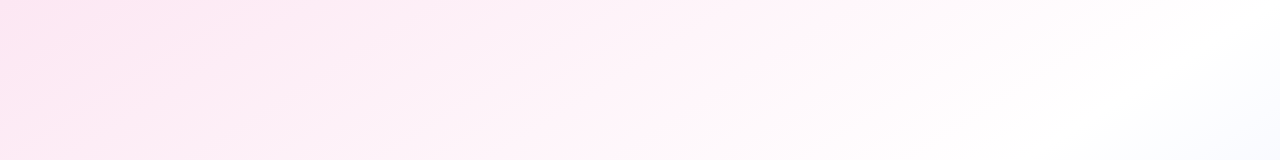
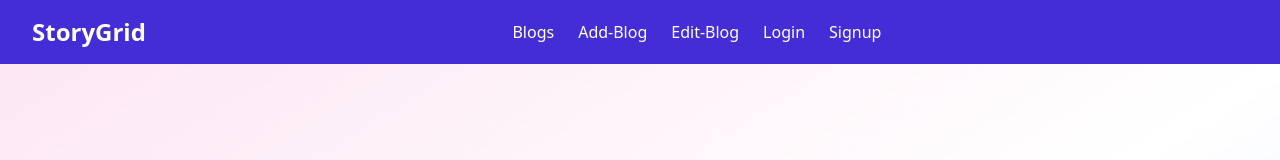
Before and after one commit to rahulbhongade358/StoryGrid, a React (Vite) app in the folder client/: page /blogedit/1 in a window 1280 px wide. Shown: the top 160 px of the page. Built offline with nearby package versions, Linux system fonts and the light colour scheme; no server answers.

Commit message:
feat: Added  Navbar

```diff
--- /dev/null
+++ b/client/src/Components/Navbar.jsx
@@ -0,0 +1,41 @@
+import React, { useState, useEffect } from "react";
+import { Link } from "react-router";
+import { getCurrentuser } from "../utils/utils";
+
+function Navbar() {
+  const [logginUser, setLogginUser] = useState(null);
+  useEffect(() => {
+    setLogginUser(getCurrentuser());
+  }, []);
+  return (
+    <nav className="bg-indigo-700 text-white px-8 py-4 flex items-center justify-between shadow-md">
+      <div className="text-2xl font-bold">StoryGrid</div>
+      <ul className="hidden md:flex space-x-6 font-medium">
+        <Link to="/bloglist" className="hover:text-gray-200 cursor-pointer">
+          Blogs
+        </Link>
+        <Link to="/blogadd" className="hover:text-gray-200 cursor-pointer">
+          Add-Blog
+        </Link>
+        <Link to="/blogedit/:id" className="hover:text-gray-200 cursor-pointer">
+          Edit-Blog
+        </Link>
+        <Link to="/login" className="hover:text-gray-200 cursor-pointer">
+          Login
+        </Link>
+        <Link to="/signup" className="hover:text-gray-200 cursor-pointer">
+          Signup
+        </Link>
+      </ul>
+      <div className="flex items-center space-x-4">
+        {logginUser ? (
+          <>
+            <span className="font-semibold">Hi, {logginUser.name}</span>
+          </>
+        ) : null}
+      </div>
+    </nav>
+  );
+}
+
+export default Navbar;
--- a/client/src/View/Blogadd/Blogadd.jsx
+++ b/client/src/View/Blogadd/Blogadd.jsx
@@ -4,6 +4,7 @@ import MarkdownEditor from "@uiw/react-markdown-editor";
 import { useEffect, useState } from "react";
 import { BLOG_CATEGORIES } from "./../../Constants/constants.js";
 import { getCurrentuser } from "../../utils/utils.js";
+import Navbar from "./../../Components/Navbar.jsx";
 import toast, { Toaster } from "react-hot-toast";
 function Blogadd() {
   const [user, setUser] = useState(null);
@@ -41,6 +42,8 @@ function Blogadd() {
     setUser(getCurrentuser());
   }, []);
   return (
+    <div className="min-h-screen bg-gradient-to-br from-pink-100 via-white to-indigo-100">
+      <Navbar />
       <div className="min-h-screen flex items-center justify-center bg-gradient-to-br from-pink-100 via-white to-indigo-100 p-6">
         <div className="w-full max-w-4xl bg-white/80 backdrop-blur-lg rounded-2xl shadow-xl p-8">
           <h1 className="text-4xl font-extrabold text-center text-indigo-700 mb-6">
@@ -93,6 +96,7 @@ function Blogadd() {
         </div>
         <Toaster />
       </div>
+    </div>
   );
 }
 
--- a/client/src/View/Blogedit/Blogedit.jsx
+++ b/client/src/View/Blogedit/Blogedit.jsx
@@ -6,6 +6,7 @@ import { BLOG_CATEGORIES } from "./../../Constants/constants.js";
 import { getCurrentuser } from "../../utils/utils.js";
 import toast, { Toaster } from "react-hot-toast";
 import { useParams } from "react-router";
+import Navbar from "../../Components/Navbar.jsx";
 function Blogedit() {
   const [user, setUser] = useState(null);
   const [title, setTitle] = useState("");
@@ -73,6 +74,8 @@ function Blogedit() {
     loadBlog();
   }, []);
   return (
+    <div className="min-h-screen bg-gradient-to-br from-pink-100 via-white to-indigo-100">
+      <Navbar />
       <div className="min-h-screen flex items-center justify-center bg-gradient-to-br from-pink-100 via-white to-indigo-100 p-6">
         <div className="w-full max-w-4xl bg-white/80 backdrop-blur-lg rounded-2xl shadow-xl p-8">
           <h1 className="text-4xl font-extrabold text-center text-indigo-700 mb-6">
@@ -131,6 +134,7 @@ function Blogedit() {
         </div>
         <Toaster />
       </div>
+    </div>
   );
 }
 
--- a/client/src/View/Bloglist/Bloglist.jsx
+++ b/client/src/View/Bloglist/Bloglist.jsx
@@ -4,6 +4,7 @@ import { getCurrentuser } from "../../utils/utils.js";
 import { Link } from "react-router";
 import axios from "axios";
 import Blogcards from "../../Components/Blogcards.jsx";
+import Navbar from "../../Components/Navbar.jsx";
 
 function Bloglist() {
   const [logginUser, setLogginUser] = useState(null);
@@ -24,36 +25,7 @@ function Bloglist() {
 
   return (
     <div className="min-h-screen bg-gradient-to-br from-pink-100 via-white to-indigo-100">
-      <nav className="bg-indigo-700 text-white px-8 py-4 flex items-center justify-between shadow-md">
-        <div className="text-2xl font-bold">StoryGrid</div>
-        <ul className="hidden md:flex space-x-6 font-medium">
-          <Link to="/bloglist" className="hover:text-gray-200 cursor-pointer">
-            Blogs
-          </Link>
-          <Link to="/blogadd" className="hover:text-gray-200 cursor-pointer">
-            Add-Blog
-          </Link>
-          <Link
-            to="/blogedit/:id"
-            className="hover:text-gray-200 cursor-pointer"
-          >
-            Edit-Blog
-          </Link>
-          <Link to="/login" className="hover:text-gray-200 cursor-pointer">
-            Login
-          </Link>
-          <Link to="/signup" className="hover:text-gray-200 cursor-pointer">
-            Signup
-          </Link>
-        </ul>
-        <div className="flex items-center space-x-4">
-          {logginUser ? (
-            <>
-              <span className="font-semibold">Hi, {logginUser.name}</span>
-            </>
-          ) : null}
-        </div>
-      </nav>
+      <Navbar />
       <div className="flex items-center justify-center min-h-screen mt-5">
         <div className="w-full max-w-5xl p-8 bg-white/70 backdrop-blur-lg rounded-2xl shadow-xl">
           <h1 className="text-4xl font-extrabold text-center text-gray-800 mb-6">
```
Lines whose indentation alone changed are shown as unchanged.
